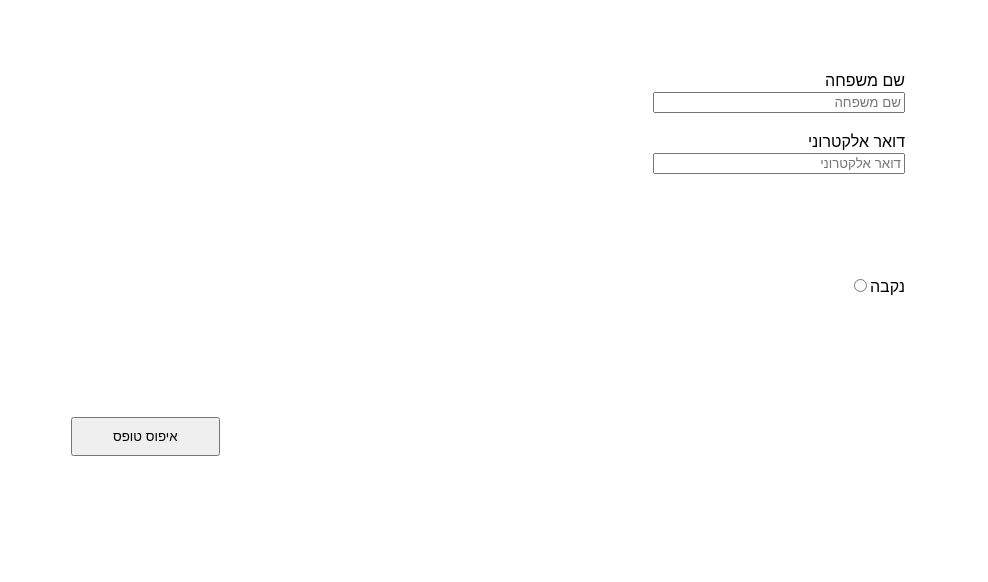
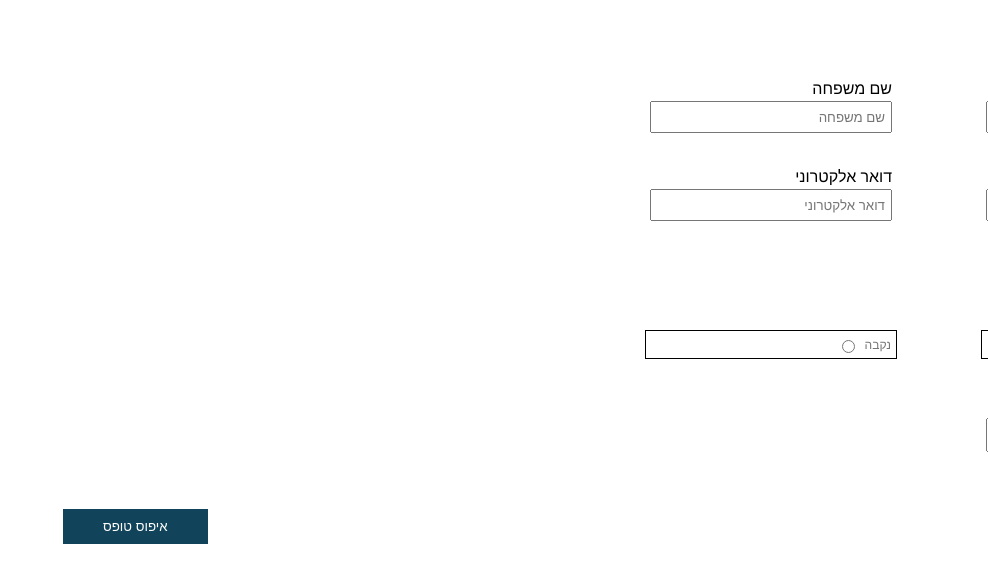
Before and after one commit to Hdror/react-form, a React (Create React App) app: page / in a window 1280 px wide. Shown: the top 582 px of the page, without its empty margins (292-1280 px from the left). Built offline with nearby package versions, Linux system fonts and the light colour scheme.

Commit message:
adding-birthdate-validation

```diff
--- a/src/App.css
+++ b/src/App.css
@@ -40,6 +40,11 @@ h6 {
   gap: 30px;
 }
 
+input,label{
+  padding: 5px;
+  font-family: system-ui, -apple-system, BlinkMacSystemFont, 'Segoe UI', Roboto, Oxygen, Ubuntu, Cantarell, 'Open Sans', 'Helvetica Neue', sans-serif;
+}
+
 .personal-details-container label,
 .birthday-label {
   display: flex;
@@ -71,6 +76,16 @@ h6 {
 
 .gender-birthday-container label {
   width: 30%;
+  padding: 5px;
+}
+
+.gender-label{
+  border: 1px solid black;
+  font-size: 0.755rem;
+  color: #757575;
+  display: flex;
+  align-items: end;
+  gap: 7px;
 }
 
 .buttons-container{
@@ -85,8 +100,17 @@ h6 {
 
 button{
   cursor: pointer;
+  background-color: rgb(17, 67, 91);
+  border: unset;
+  color: white;
 }
 
 .submit-btn:disabled{
   cursor: not-allowed;
+  background-color: rgba(33, 62, 77, 0.767);
 }
+
+.error-message{
+  font-size: 0.75rem;
+  color: rgba(241, 8, 8, 0.768);
+}
--- a/src/App.jsx
+++ b/src/App.jsx
@@ -13,10 +13,11 @@ function App() {
   })
 
   const [validation, setValidation] = useState({
-    firstName: { isValid: true, message: '' },
-    lastName: { isValid: true, message: '' },
-    id: { isValid: true, message: '' },
-    email: { isValid: true, message: '' },
+    firstName: { isValid: false, message: '' },
+    lastName: { isValid: false, message: '' },
+    id: { isValid: false, message: '' },
+    email: { isValid: false, message: '' },
+    birthDayDate: { isValid: false, message: '' }
   });
 
   const clearForm = () => {
@@ -34,6 +35,7 @@ function App() {
       lastName: { isValid: true, message: '' },
       id: { isValid: true, message: '' },
       email: { isValid: true, message: '' },
+      birthDayDate: { isValid: true, message: '' },
     });
   };
 
@@ -61,6 +63,10 @@ function App() {
       case 'email':
         isValid = validateEmail(value);
         message = isValid ? '' : 'דוא"ל לא תקין';
+        break;
+      case 'birthDayDate':
+        isValid = validateBirthDate(value);
+        message = isValid ? '' : 'עליך להיות מעל גיל 18';
         break;
       default:
         break;
@@ -109,11 +115,28 @@ function App() {
     return sum % 10 === 0;
   }
 
+  function validateBirthDate(birthDate) {
+    // Create a Date object for the current date
+    const currentDate = new Date();
+
+    // Create a Date object for the provided birth date
+    const inputDate = new Date(birthDate);
+
+    // Calculate the difference in years
+    const ageDifference = currentDate.getFullYear() - inputDate.getFullYear();
+
+    // Check if the user is above 18
+    return (
+      ageDifference > 18 ||
+      (ageDifference === 18 &&
+        currentDate.getMonth() >= inputDate.getMonth() &&
+        currentDate.getDate() >= inputDate.getDate())
+    );
+  }
+
   const isFormValid = () => {
     return Object.values(validation).every((field) => field.isValid);
   }
-
-
 
   const personalFormFields =
     [
@@ -147,7 +170,7 @@ function App() {
         <h3>מין</h3>
         <div className="gender-birthday-container">
           <div className="gender-container">
-            <label>זכר
+            <label className="gender-label">זכר
               <input
                 id='male'
                 checked={form.gender === 'male'}
@@ -157,7 +180,7 @@ function App() {
                 type="radio"
                 aria-label='זכר' />
             </label>
-            <label>נקבה
+            <label className="gender-label">נקבה
               <input
                 id='female'
                 checked={form.gender === 'female'}
@@ -177,6 +200,9 @@ function App() {
               type="date"
               aria-label='תאריך לידה'
               required />
+                 {!validation['birthDayDate'].isValid && (
+                <span className="error-message">{validation['birthDayDate'].message}</span>
+              )}
           </label>
         </div>
         <div className="buttons-container">
```
